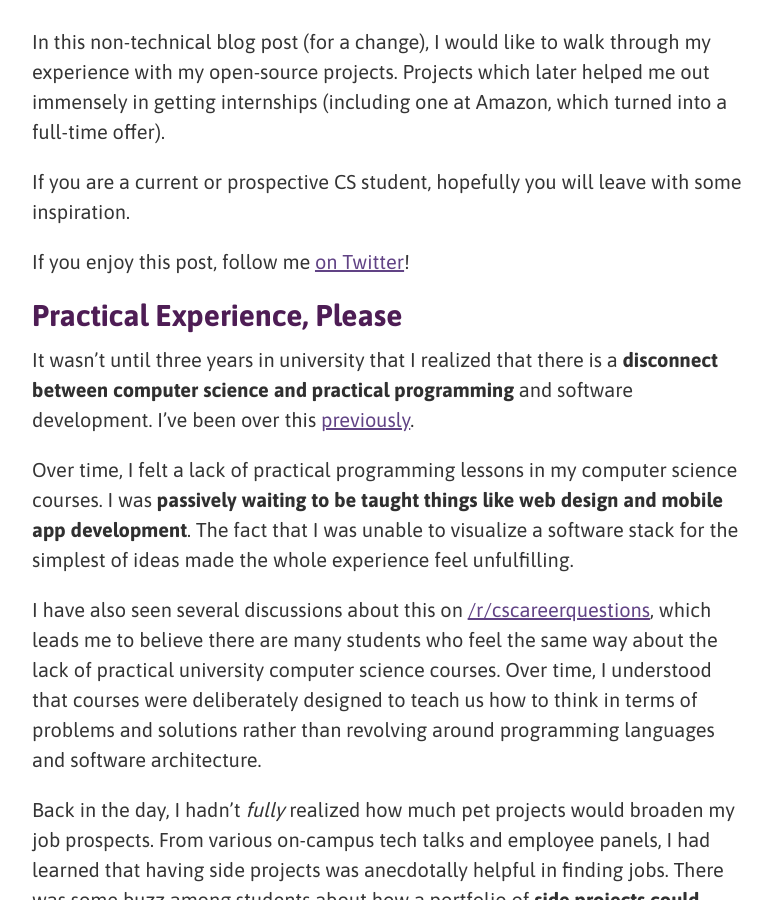
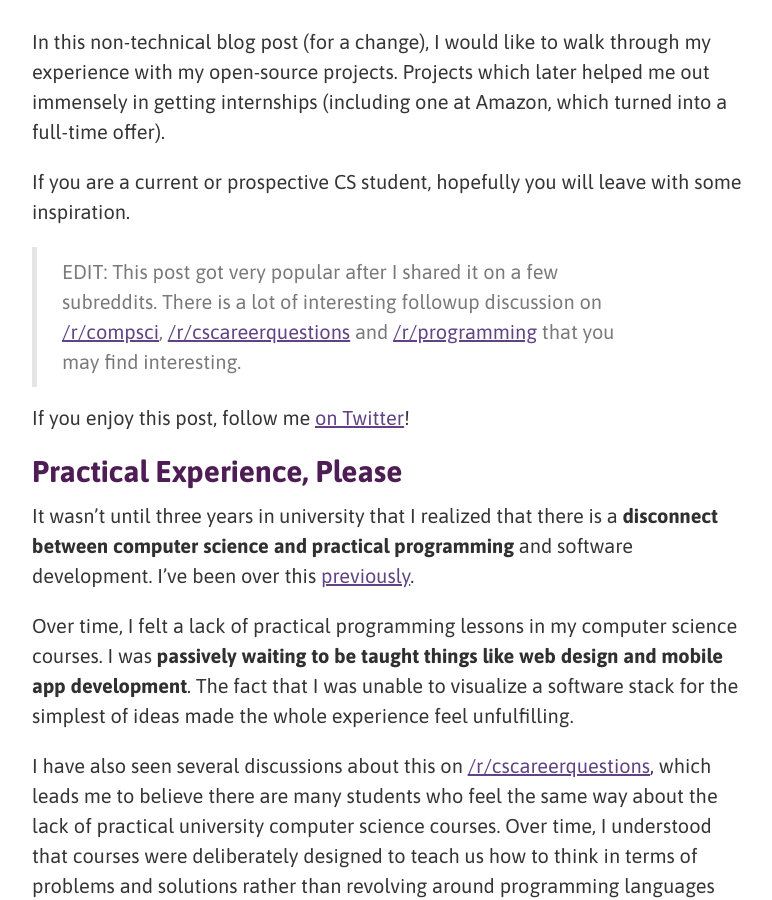
Before and after one commit to Antrikshy/antrikshy.github.io, a Jekyll site: the page built from _posts/2016-08-26-how-i-got-started-with-programming-side-projects.md, in a window 1280 px wide and 900 px high, scrolled down 905 px. Shown: the whole window, without its empty margins (248-1020 px from the left). Built offline with Jekyll 4.4.1, drawn with Linux system fonts in a browser that asks for light colours; comment, search, counter and statistics services are not loaded; some of the changed text lies outside the part shown.

Commit message:
Added links to reddit discussions

```diff
--- a/_posts/2016-08-26-how-i-got-started-with-programming-side-projects.md
+++ b/_posts/2016-08-26-how-i-got-started-with-programming-side-projects.md
@@ -15,6 +15,8 @@ In this non-technical blog post (for a change), I would like to walk through my
 If you are a current or prospective CS student, hopefully you will leave with some inspiration.
 
 <!--more-->
+
+> EDIT: This post got very popular after I shared it on a few subreddits. There is a lot of interesting followup discussion on [/r/compsci](https://redd.it/4zoftv), [/r/cscareerquestions](https://redd.it/4zooyv) and [/r/programming](https://redd.it/4zugq2) that you may find interesting.
 
 If you enjoy this post, follow me [on Twitter](https://twitter.com/Antrikshy)!
 
```
Also changed, not shown: other parts of _posts/2016-08-26-how-i-got-started-with-programming-side-projects.md (+1 -1 lines).
